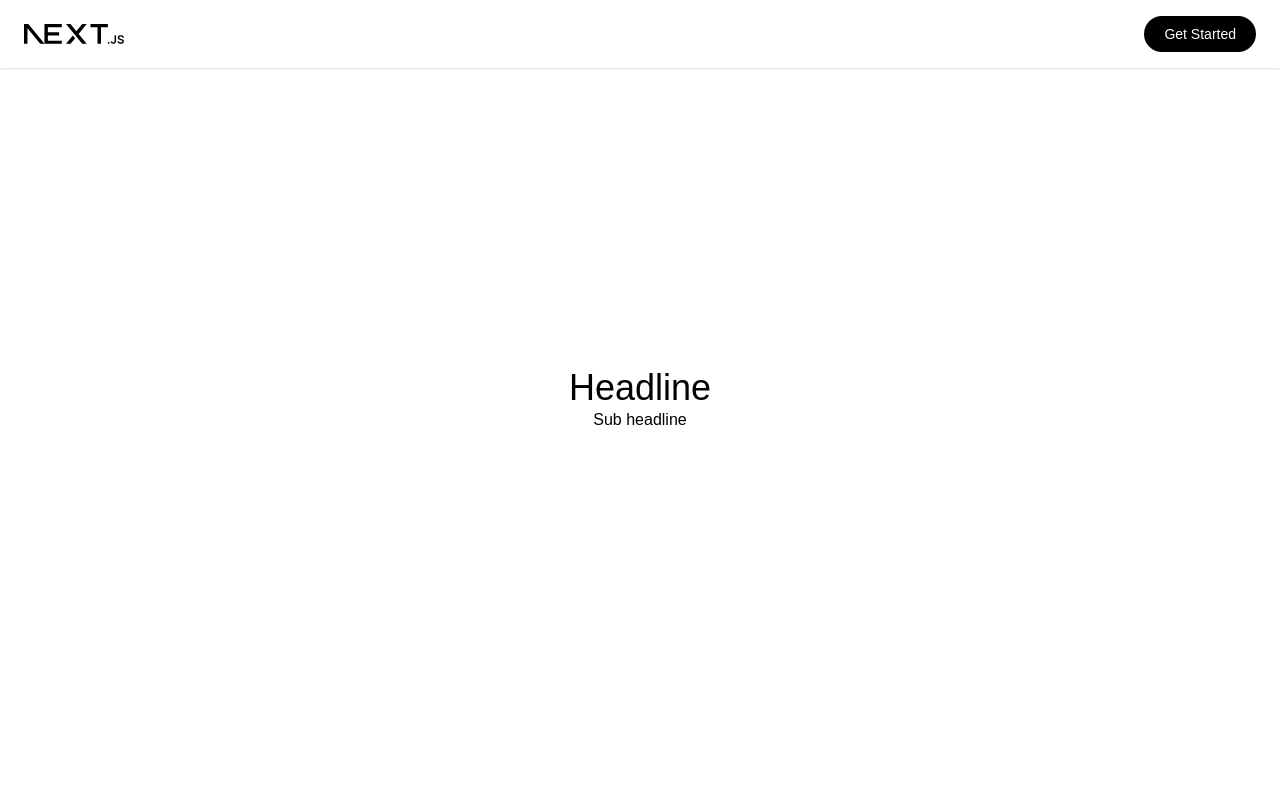
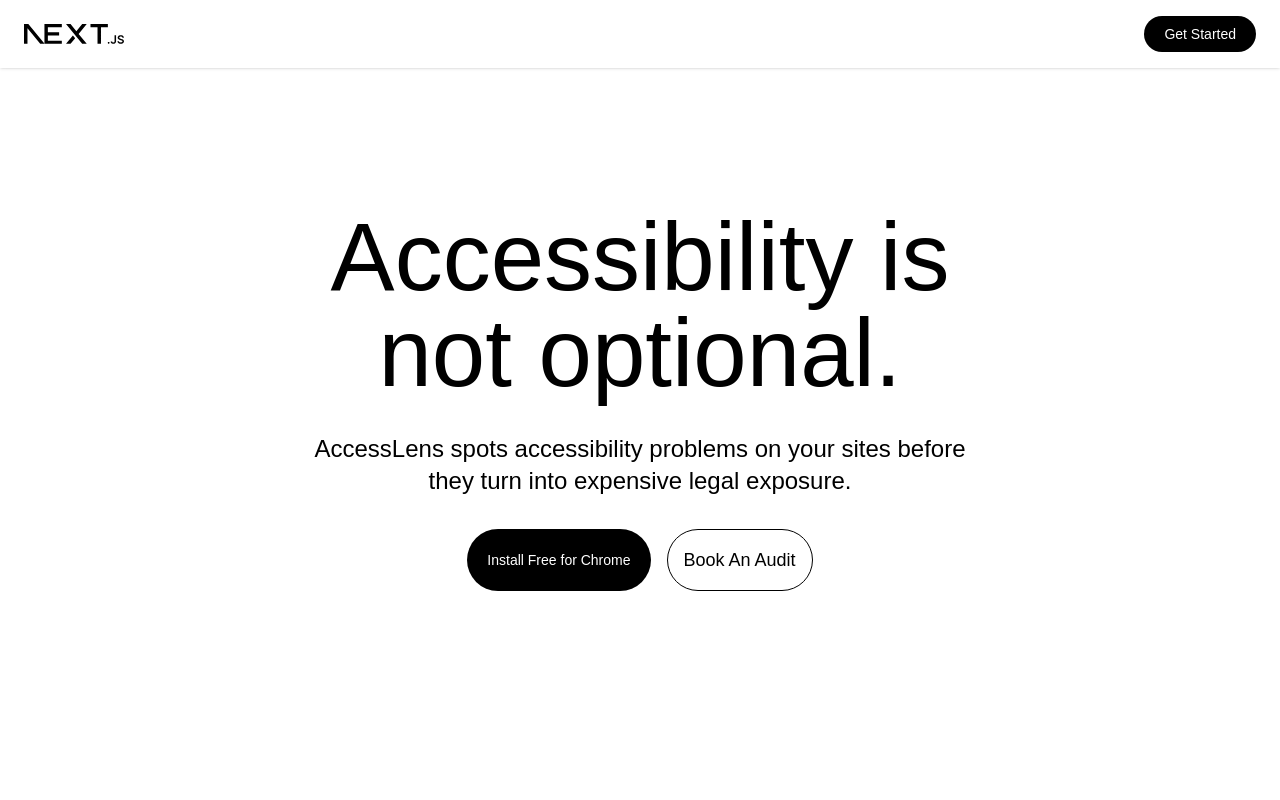
Before and after one commit to alex-monro/AccessLens-Landing, a Next.js app: page / in a window 1280 px wide. Shown: the top 800 px of the page. Built offline with nearby package versions, Linux system fonts and the light colour scheme.

Commit message:
inital hero styles

```diff
--- a/app/globals.css
+++ b/app/globals.css
@@ -24,3 +24,7 @@ body {
   color: var(--foreground);
   font-family: Arial, Helvetica, sans-serif;
 }
+
+.btn-black {
+  @apply bg-black text-white px-5 py-2 rounded-full text-sm font-medium hover:bg-gray-800 transition-colors cursor-pointer;
+}
--- a/components/Hero.tsx
+++ b/components/Hero.tsx
@@ -1,9 +1,20 @@
 const Hero = () => {
   return (
-    <header className="h-screen w-full bg-white flex flex-col items-center justify-center text-black">
-      <h1 className="text-4xl">Headline</h1>
-      <p>Sub headline</p>
-    </header>
+    <section className="h-dvh w-full bg-white flex flex-col items-center justify-center text-black">
+      <h1 className="text-5xl lg:text-8xl max-w-2xl text-center pb-8">
+        Accessibility is not optional.
+      </h1>
+      <p className="text-xl lg:text-2xl max-w-2xl text-center">
+        AccessLens spots accessibility problems on your sites before they turn
+        into expensive legal exposure.
+      </p>
+      <div className="flex flex-col flex-row gap-4 pt-8 text-lg">
+        <button className="btn-black">Install Free for Chrome</button>
+        <button className="border border-black p-4 rounded-full hover:bg-gray-200">
+          Book An Audit
+        </button>
+      </div>
+    </section>
   );
 };
 
--- a/components/VideoSection.tsx
+++ b/components/VideoSection.tsx
@@ -2,7 +2,7 @@ const VideoSection = () => {
   return (
     <section className="flex flex-col w-full lg:flex-row justify-center items-center h-[50vh] bg-white text-black">
       <div className="w-full lg:w-1/2 flex flex-col justify-center items-start max-w-md">
-        <h2 className="text-xl">Headline</h2>
+        <h2 className="text-2xl">Headline</h2>
         <p>
           Lorem ipsum dolor sit amet consectetur adipisicing elit. Minus quam
           optio id magnam assumenda rem quia excepturi dolorum mollitia officiis
```
